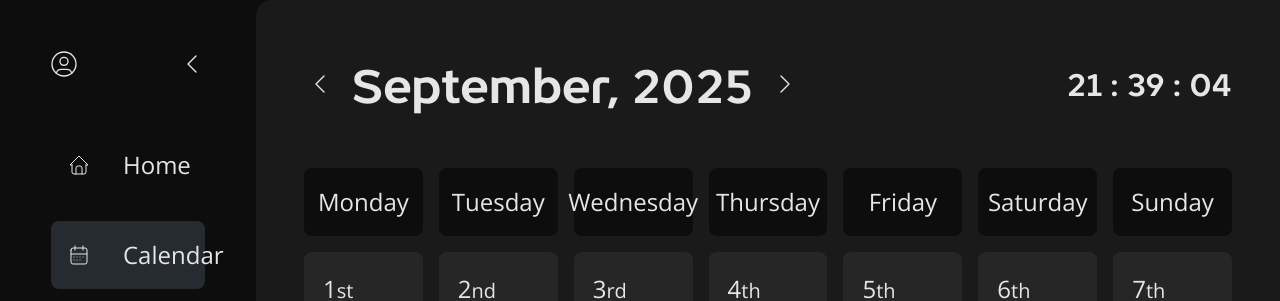
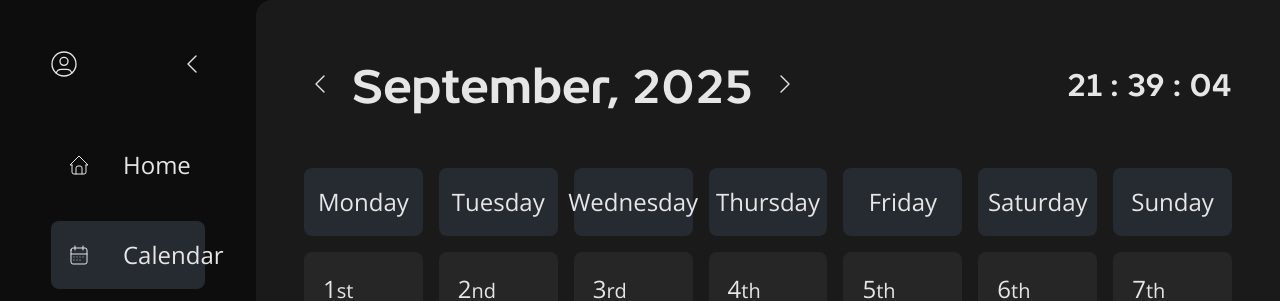
Before and after one commit to HarrisonBaghurst/dating-app, a Next.js app: page /calendar in a window 1280 px wide. Shown: the top 301 px of the page. Built offline with nearby package versions, Linux system fonts and the light colour scheme; no server answers.

Commit message:
changed background colour for week days

```diff
--- a/components/Calendar.tsx
+++ b/components/Calendar.tsx
@@ -91,7 +91,7 @@ const Calendar = ({ month, year }: CalendarProps) => {
                     {weekDays.map((day, i) => (
                         <div
                         key={i}
-                        className='w-full p-[var(--padding-small)] flex justify-center paragraph-large bg-background-dark rounded-[var(--rounding-small)]'
+                        className='w-full p-[var(--padding-small)] flex justify-center paragraph-large bg-card-highlight rounded-[var(--rounding-small)]'
                         >
                             {day}
                         </div>
--- a/components/Modal.tsx
+++ b/components/Modal.tsx
@@ -22,7 +22,7 @@ const Modal = ({ isOpen, onClose, children, modalKey }: ModalProps) => {
             initial={{ opacity: 0 }}
             animate={{ opacity: 1 }}
             exit={{ opacity: 0 }}
-            className='fixed inset-0 z-50 flex justify-center bg-black/95 w-full h-full items-center'
+            className='fixed inset-0 z-50 flex justify-center bg-black/95 w-full h-full pt-[10dvh]'
             >
                 <motion.div
                 key={modalKey}
@@ -30,7 +30,7 @@ const Modal = ({ isOpen, onClose, children, modalKey }: ModalProps) => {
                 animate={{ opacity: 1, scale: 1 }}
                 exit={{ opacity: 0 }}
                 onClick={(e) => e.stopPropagation()}
-                className='w-[35%] h-[80%]'
+                className='w-[35%] h-fit'
                 >
                     {children}
                 </motion.div>
```
Also changed, not shown: 1 other file (tests, documents, lock files or other folders).
